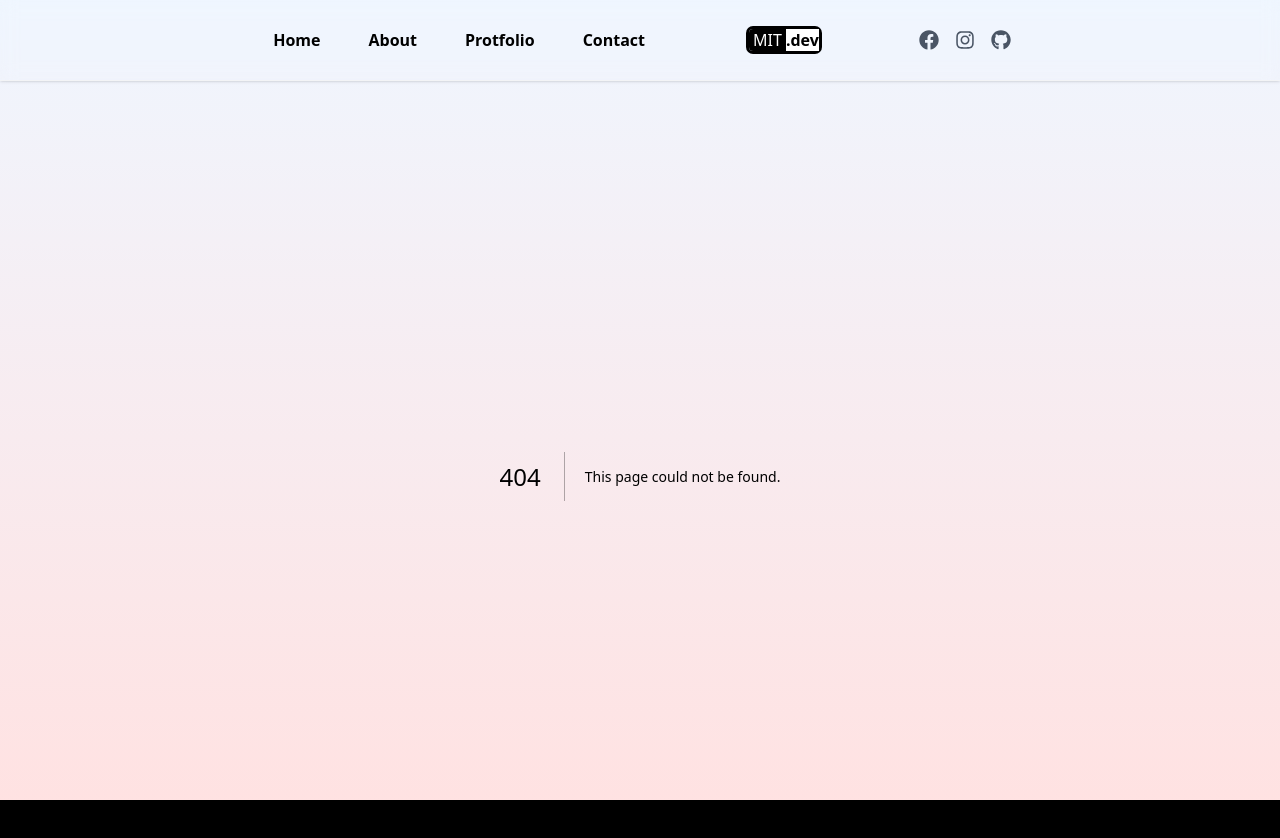
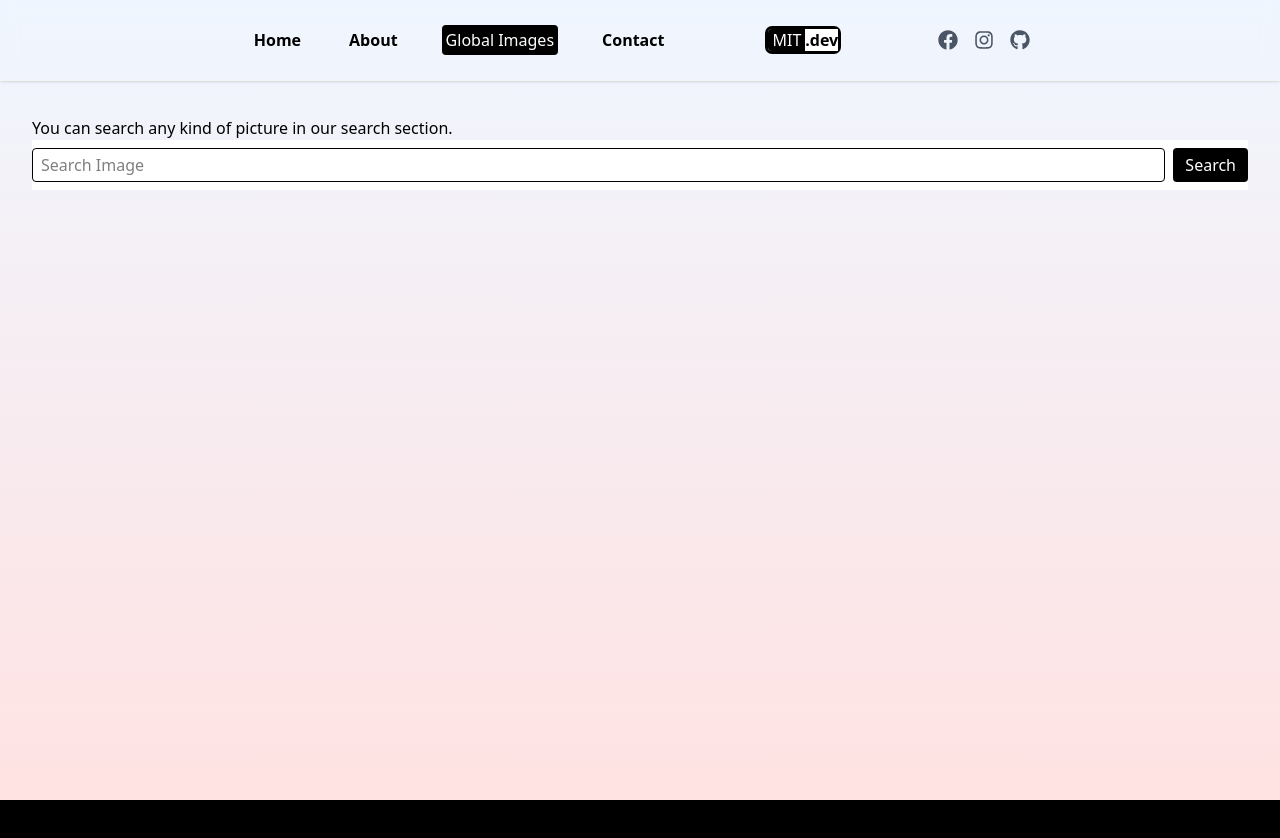
Before and after one commit to minhajul-islam-tanzim/next-js-projects-, a Next.js app: page /global-Img in a window 1280 px wide. Before the commit this address had no page. Shown: the top 838 px of the page. After the commit the page ends 800 px from the top, so only its background shows below. Built offline with nearby package versions, Linux system fonts and the light colour scheme.

Commit message:
finaly gloimg sec added

```diff
--- a/next.config.ts
+++ b/next.config.ts
@@ -3,6 +3,14 @@ import type { NextConfig } from "next";
 const nextConfig: NextConfig = {
   /* config options here */
   reactCompiler: true,
+  images: {
+    remotePatterns: [
+      {
+        protocol: "https",
+        hostname: "images.pexels.com",
+      },
+    ],
+  },
 };
 
 export default nextConfig;
--- a/package.json
+++ b/package.json
@@ -9,6 +9,7 @@
     "lint": "eslint"
   },
   "dependencies": {
+    "axios": "^1.19.0",
     "motion": "^13.0.0",
     "next": "16.3.0",
     "react": "19.2.8",
--- a/src/app/about/page.tsx
+++ b/src/app/about/page.tsx
@@ -64,16 +64,11 @@ const BioSection = () => {
         <h1 className="text-3xl font-bold">About Tanzim</h1>
 
         <p>
-          Lorem ipsum dolor sit amet consectetur, adipisicing elit. Praesentium,
-          iusto dolores? Dolorum aspernatur corrupti, quae harum officia sint
-          aperiam expedita asperiores nihil consequuntur tempora corporis
-          sequi. Maxime voluptatibus veritatis minus, fugiat perspiciatis
-          vitae explicabo et est nulla! Nesciunt at sunt debitis dolore
-          ducimus saepe. Mollitia aspernatur vel adipisci id qui!
+         Hi, I'm Tanzim, a Web Developer with a strong passion for the JavaScript ecosystem. My main focus is on modern web development using Next.js to build scalable and high-performance applications. I enjoy writing clean, maintainable code and solving challenging problems to create seamless digital experiences. Always eager to learn new technologies and improve my craft!
         </p>
 
         <span>
-          Lorem ipsum dolor sit, amet consectetur adipisicing elit. Commodi, dolor?
+        I'm usually exploring new tech trends and finding ways to optimize user experiences.
         </span>
 
         <Signature />
--- a/src/app/protfolio/page.tsx
+++ b/src/app/global-Img/page.tsx
@@ -1,8 +1,10 @@
+import ImaSearch from "@/components/ImaSearch"
 
 const Protfoliopage = () => {
   return (
     <div>
-      protfolio page
+
+<ImaSearch></ImaSearch>
     </div>
   )
 }
--- /dev/null
+++ b/src/components/ImaSearch.tsx
@@ -0,0 +1,58 @@
+"use client";
+import { useState } from "react";
+import { searchImages } from "@/components/lib/pexels";
+
+import React from "react";
+import Image from "next/image";
+
+const ImaSearch = () => {
+  const [query, setQuery] = useState("");
+  const [images, setImages] = useState<any[]>([]);
+
+  const handleSearch = async () => {
+    if (!query) return;
+    const result = await searchImages(query);
+    setImages(result);
+  };
+  const handleChange = (e: React.ChangeEvent<HTMLInputElement>) => {
+    setQuery(e.target.value);
+  };
+
+  return (
+   <div className="mt-10 mb-20">
+     <h1>You can search any kind of picture in our search section.</h1>
+ <div className="sticky top-19 z-40 bg-white p-20 flex flex-col sm:flex-row gap-2 px-4 sm:px-0 py-2">
+
+  <input
+    onChange={handleChange}
+    value={query}
+    placeholder="Search Image"
+    className="border px-2 py-1 rounded w-full sm:w-auto flex-1"
+  />
+  <button
+    className="px-3 py-1 bg-black text-white rounded w-full sm:w-auto hover:bg-gray-400 hover:text-black hover:font-semibold"
+    onClick={handleSearch}
+  >
+    Search
+  </button>
+</div>
+
+  <div className="columns-1 sm:columns-2 md:columns-3 gap-4 mt-4 px-4 sm:px-0">
+  {images.map((img) => (
+    <div key={img.id} className="mb-4 break-inside-avoid">
+      <Image
+        src={img.src.medium}
+        alt={img.alt}
+        width={img.width}
+        height={img.height}
+        className="w-full h-auto rounded"
+      />
+      <p className="text-sm text-gray-600 mt-1 font-bold">Photo by :{img.photographer}</p>
+    </div>
+  ))}
+</div>
+</div>
+  );
+};
+
+export default ImaSearch;
--- a/src/components/Navbar.tsx
+++ b/src/components/Navbar.tsx
@@ -18,7 +18,7 @@ import { FaFacebook, FaInstagram, FaGithub } from "react-icons/fa";
 const links = [
   { url: '/', title: 'Home' },
   { url: '/about', title: 'About' },
-  { url: '/protfolio', title: 'Protfolio' },
+  { url: '/global-Img', title: 'Global Images' },
   { url: '/contact', title: 'Contact' },
 ];
 
--- /dev/null
+++ b/src/components/lib/pexels.ts
@@ -0,0 +1,35 @@
+import axios from "axios";
+
+
+
+export const searchImages = async (query: string) => {
+    const res = await axios.get("https://api.pexels.com/v1/search",
+        {
+            headers: {
+                Authorization: process.env.NEXT_PUBLIC_PEXELS_KEY as string
+            },
+            params: {
+                query,
+                per_page: 20
+            }
+        }
+
+    )
+
+    return res.data.photos
+
+}
+
+
+// export const searchImages = async (query: string) => {
+//   const res = await axios.get("https://api.pexels.com/v1/search", {
+//     headers: {
+//       Authorization: process.env.NEXT_PUBLIC_PEXELS_KEY as string,
+//     },
+//     params: {
+//       query,
+//       per_page: 12,
+//     },
+//   });
+//   return res.data.photos;
+// };
```
Also changed, not shown: 1 other file (tests, documents, lock files or other folders).
